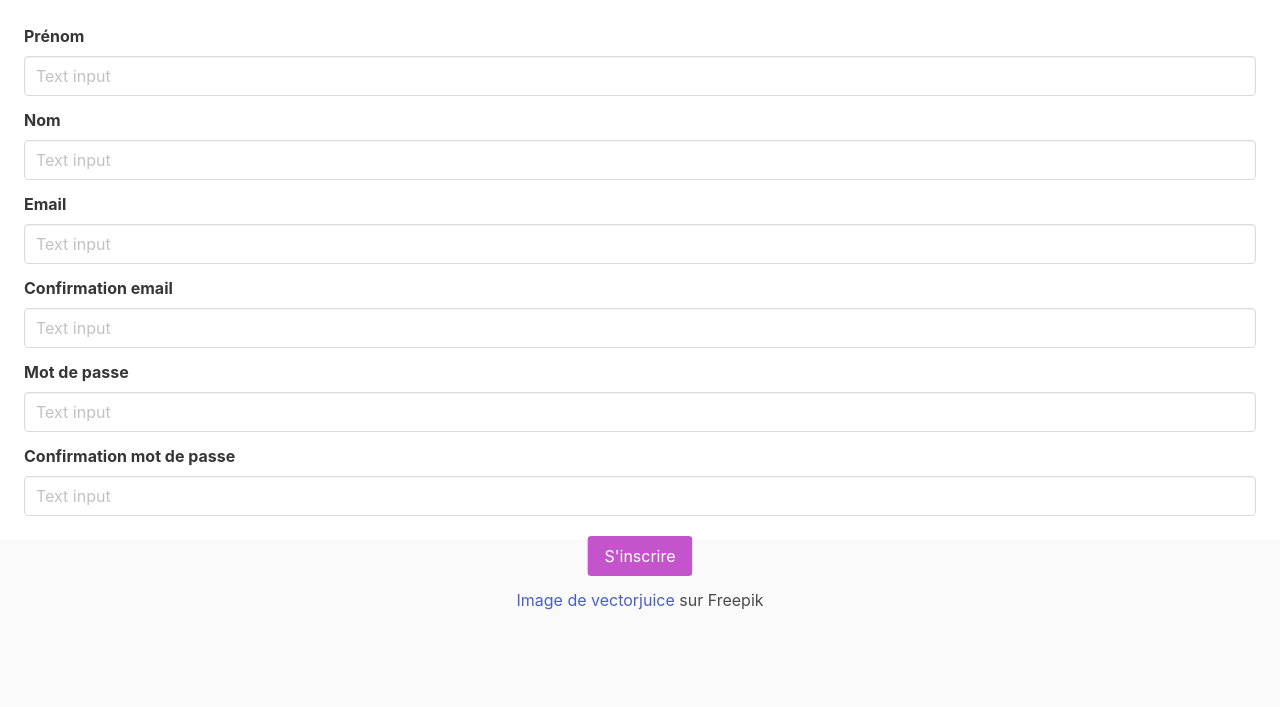
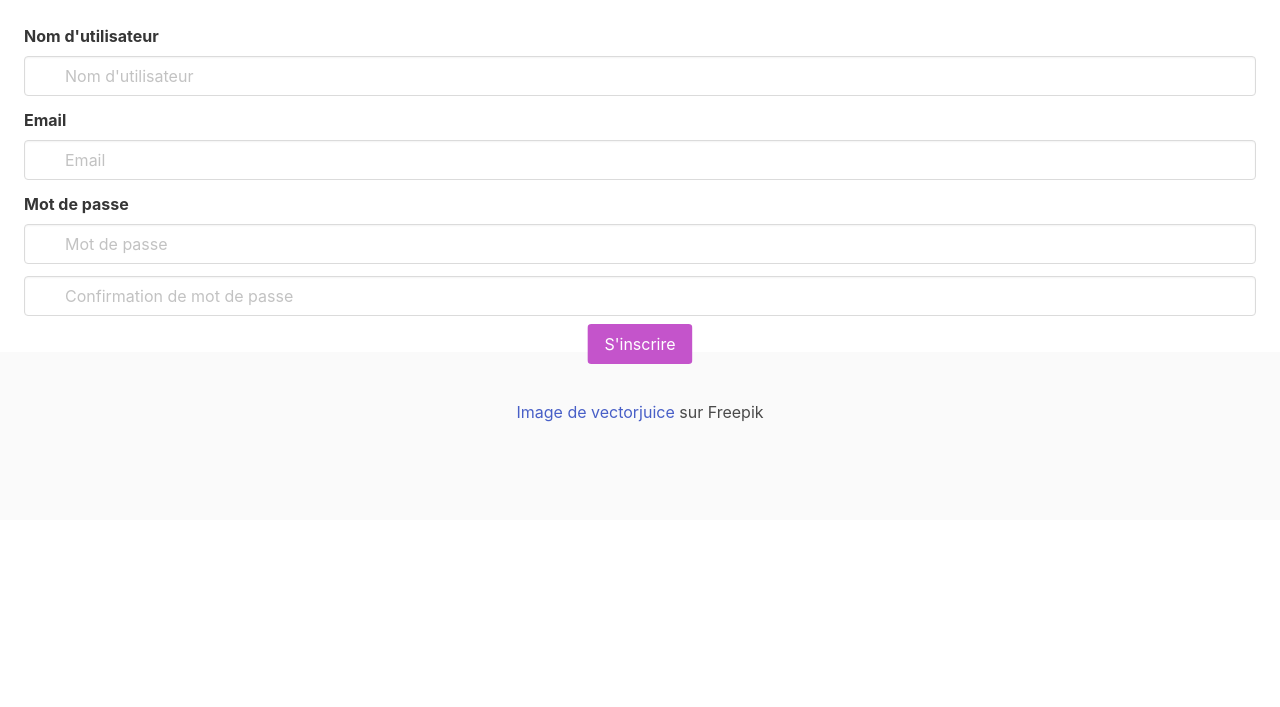
Before and after one commit to GreyWaterMatters/app_fer, a Django app: page /sign_up/ in a window 1280 px wide. Shown: the part 56-763 px from the top of the page. Run offline with Django 4.2, Linux system fonts and the light colour scheme.

Commit message:
change to only have a username instead of first name and last name

```diff
--- a/init.sql
+++ b/init.sql
@@ -12,8 +12,7 @@ CREATE DOMAIN email AS text -- un domaine (type de donnée) permettant de vérif
 
 CREATE TABLE "user"(
     id int GENERATED ALWAYS AS IDENTITY PRIMARY KEY,
-    firstname text NOT NULL,
-    lastname TEXT NOT NULL,
+    username text NOT NULL,
     email email NOT NULL UNIQUE,
     "password" text NOT NULL
 );
--- a/web_ai/forms.py
+++ b/web_ai/forms.py
@@ -7,7 +7,7 @@ class NewUserForm(UserCreationForm):
 
     class Meta:
         model = User
-        fields = ("first_name", "last_name", "email", "password1", "password2")
+        fields = ("username", "email", "password1", "password2")
 
     def save(self):
         user = super(NewUserForm, self).save(commit=False)
--- a/web_ai/templates/register.html
+++ b/web_ai/templates/register.html
@@ -3,55 +3,59 @@
 {% include "header.html" %}
 
 <main>
-  <div class="form-box">
+  <form class="form-box" method="POST">
+    {% csrf_token %}
+    <label class="label">Nom d'utilisateur</label>
     <div class="field">
-      <label class="label">Prénom</label>
-      <div class="control">
-        <input class="input" type="text" placeholder="Text input">
-      </div>
+      <p class="control has-icons-left has-icons-right">
+        <input class="input" type="email" placeholder="Nom d'utilisateur">
+        <span class="icon is-small is-left">
+          <i class="fas fa-envelope"></i>
+        </span>
+        <span class="icon is-small is-right">
+          <i class="fas fa-check"></i>
+        </span>
+      </p>
     </div>
 
+    <label class="label">Email</label>
     <div class="field">
-      <label class="label">Nom</label>
-      <div class="control">
-        <input class="input" type="text" placeholder="Text input">
-      </div>
+      <p class="control has-icons-left has-icons-right">
+        <input class="input" type="email" placeholder="Email">
+        <span class="icon is-small is-left">
+          <i class="fas fa-envelope"></i>
+        </span>
+        <span class="icon is-small is-right">
+          <i class="fas fa-check"></i>
+        </span>
+      </p>
     </div>
 
+    <label class="label">Mot de passe</label>
     <div class="field">
-      <label class="label">Email</label>
-      <div class="control">
-        <input class="input" type="text" placeholder="Text input">
+      <p class="control has-icons-left">
+        <input class="input" type="password" placeholder="Mot de passe">
+        <span class="icon is-small is-left">
+          <i class="fas fa-lock"></i>
+        </span>
+      </p>
     </div>
-    </div>
-
         <div class="field">
-      <label class="label">Confirmation email</label>
-      <div class="control">
-        <input class="input" type="text" placeholder="Text input">
-      </div>
-    </div>
-
-    <div class="field">
-      <label class="label">Mot de passe</label>
-      <div class="control">
-        <input class="input" type="text" placeholder="Text input">
-      </div>
-    </div>
-
-    <div class="field">
-      <label class="label">Confirmation mot de passe</label>
-      <div class="control">
-        <input class="input" type="text" placeholder="Text input">
-      </div>
-    </div>
+      <p class="control has-icons-left">
+        <input class="input" type="password" placeholder="Confirmation de mot de passe">
+        <span class="icon is-small is-left">
+          <i class="fas fa-lock"></i>
+        </span>
+      </p>
     </div>
 
     <div class="field is-grouped">
       <div class="control sign-up">
-      <button class="button is-primary">S'inscrire</button>
+        <button class="button is-primary" type="submit">S'inscrire</button>
       </div>
     </div>
+  </form>
+
 </main>
 
 {% include "footer.html" %}
```
Lines whose indentation alone changed are shown as unchanged.
